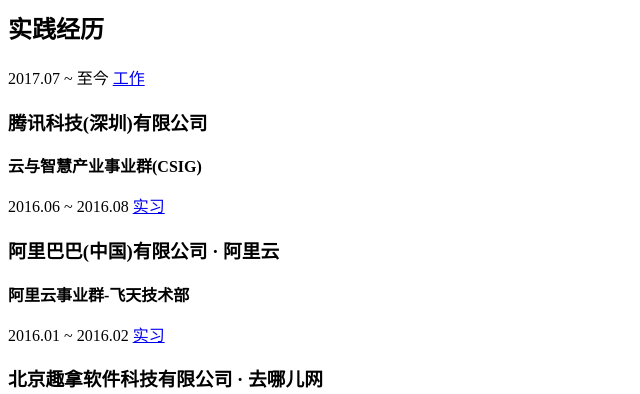
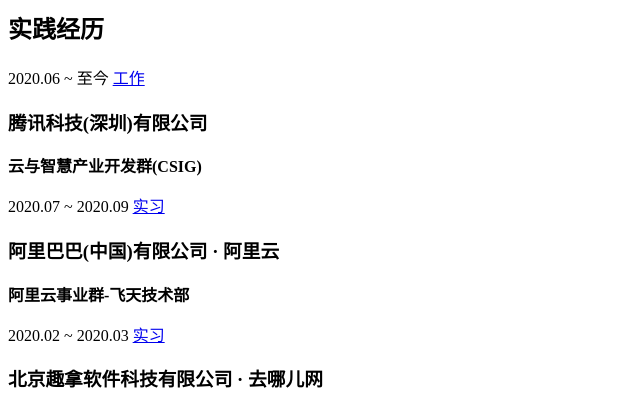
Before and after one commit to visionsp/visionsp.github.io, a plain HTML site: page index.html in a window 1280 px wide. Shown: the part 398-792 px from the top of the page, 0-640 px from the left. Drawn offline with Linux system fonts and the light colour scheme; a script that the page names is missing.

Commit message:
Update index.html

```diff
--- a/index.html
+++ b/index.html
@@ -93,18 +93,18 @@
             <div class="section-bd">
               <div class="item">
                 <header class="item-hd">
-                  <span class="item-time">2017.07 ~ 至今</span>
+                  <span class="item-time">2020.06 ~ 至今</span>
                   <a class="btn item-more" href="http://tencent.com" target="_blank">工作</a>
                   <h3 class="item-name">腾讯科技(深圳)有限公司</h3></header>
                 <div class="item-bd">
                   <p class="section-content">
-                    <strong>云与智慧产业事业群(CSIG)</strong>
+                    <strong>云与智慧产业开发群(CSIG)</strong>
                     <!--...--></p>
                 </div>
               </div>
               <div class="item">
                 <header class="item-hd">
-                  <span class="item-time">2016.06 ~ 2016.08</span>
+                  <span class="item-time">2020.07 ~ 2020.09</span>
                   <a class="btn item-more" href="http://aliyun.com" target="_blank">实习</a>
                   <h3 class="item-name">阿里巴巴(中国)有限公司 · 阿里云</h3></header>
                 <div class="item-bd">
@@ -116,7 +116,7 @@
               </div>
               <div class="item">
                 <header class="item-hd">
-                  <span class="item-time">2016.01 ~ 2016.02</span>
+                  <span class="item-time">2020.02 ~ 2020.03</span>
                   <a class="btn item-more" href="http://qunar.com" target="_blank">实习</a>
                   <h3 class="item-name">北京趣拿软件科技有限公司 · 去哪儿网</h3></header>
                 <div class="item-bd">
```
